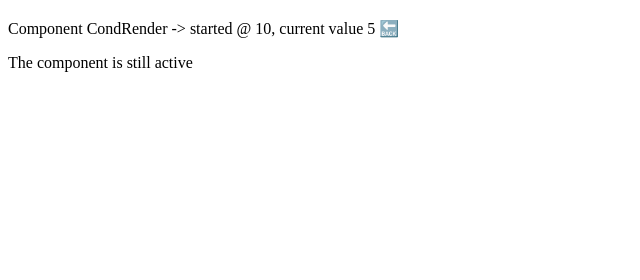
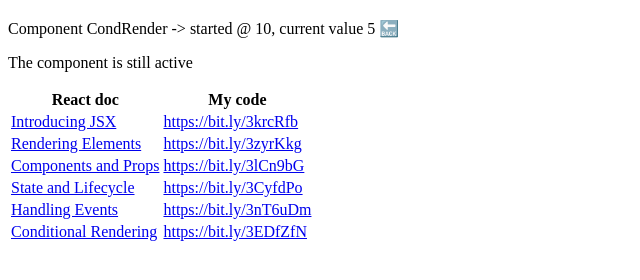
Before and after one commit to hdr1001/hdrReact101, a React app: page / in a window 1280 px wide. Shown: the part 432-712 px from the top of the page, without its empty margins (0-640 px from the left). Built offline with nearby package versions, Linux system fonts and the light colour scheme.

Commit message:
Lists & Keys code https://bit.ly/3fIHeZ7

```diff
--- /dev/null
+++ b/src/components/AppLists.js
@@ -0,0 +1,26 @@
+import React from 'react';
+
+const react101 = [
+   { doc: 'Introducing JSX', url: 'https://bit.ly/3E2ruxn', code: 'https://bit.ly/3krcRfb' },
+   { doc: 'Rendering Elements', url: 'https://bit.ly/3k21dab', code: 'https://bit.ly/3zyrKkg' },
+   { doc: 'Components and Props', url: 'https://bit.ly/3hwzXim', code: 'https://bit.ly/3lCn9bG' },
+   { doc: 'State and Lifecycle', url: 'https://bit.ly/3EuM3Cx', code: 'https://bit.ly/3CyfdPo' },
+   { doc: 'Handling Events', url: 'https://bit.ly/39g7eKt', code: 'https://bit.ly/3nT6uDm' },
+   { doc: 'Conditional Rendering', url: 'https://bit.ly/3nPije2', code: 'https://bit.ly/3EDfZfN' }
+];
+
+export default function React101(props) {
+   return (
+      <table>
+      <thead>
+         <tr><th>React doc</th><th>My code</th></tr>
+      </thead><tbody>
+         {react101.map(row =>
+            <tr key={row.url.slice(row.url.lastIndexOf('/') + 1)}>
+               <td><a href={row.url} title="Jump to React docs">{row.doc}</a></td>
+               <td><a href={row.code} title="My test code">{row.code}</a></td>
+            </tr>
+         )}
+      </tbody></table>
+   )
+};
--- a/src/index.html
+++ b/src/index.html
@@ -31,5 +31,6 @@
    <div id="rootStateXX"></div>
    <div id="rootCountDown"></div>
    <div id="rootCondRender"></div>
+   <div id="rootReact101"></div>
 </body>
 </html>
--- a/src/index.js
+++ b/src/index.js
@@ -5,6 +5,7 @@ import AppComposition from './components/AppComposition';
 import { State00, State01, StateXX } from './components/AppState';
 import CountDown from './components/AppEvents';
 import CondRender from './components/AppCondRender';
+import React101 from './components/AppLists';
 
 //Introducing JSX (https://bit.ly/3E2ruxn)
 ReactDOM.render(<AppJsx />, document.getElementById('rootJsx'));
@@ -42,3 +43,6 @@ ReactDOM.render(<CountDown startAt={10} />, document.getElementById('rootCountDo
 
 //Conditional Rendering (https://bit.ly/3nPije2)
 ReactDOM.render(<CondRender startAt={10} />, document.getElementById('rootCondRender'));
+
+//Lists and Keys (https://bit.ly/3fIHeZ7)
+ReactDOM.render(<React101 />, document.getElementById('rootReact101'));
```
